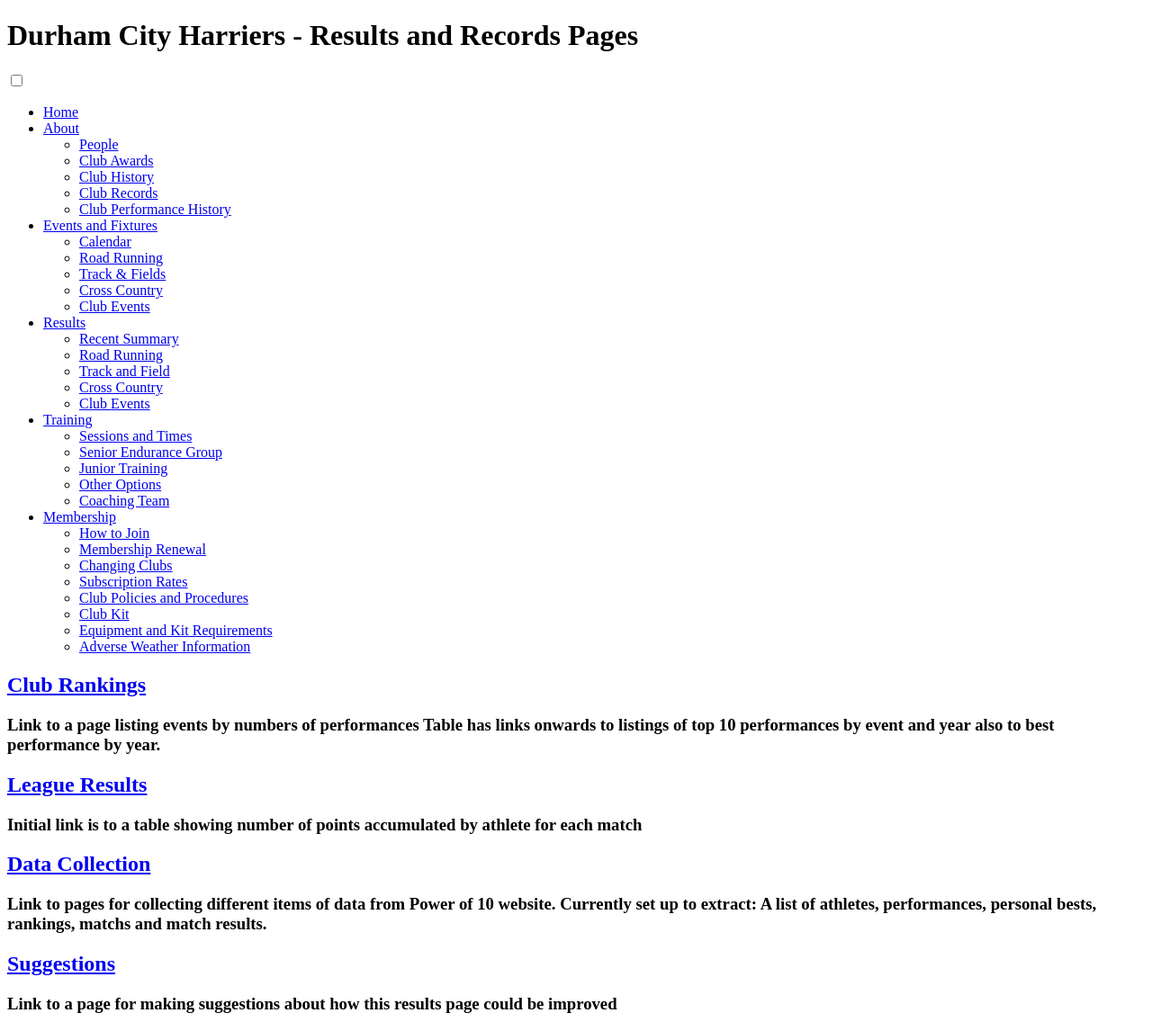
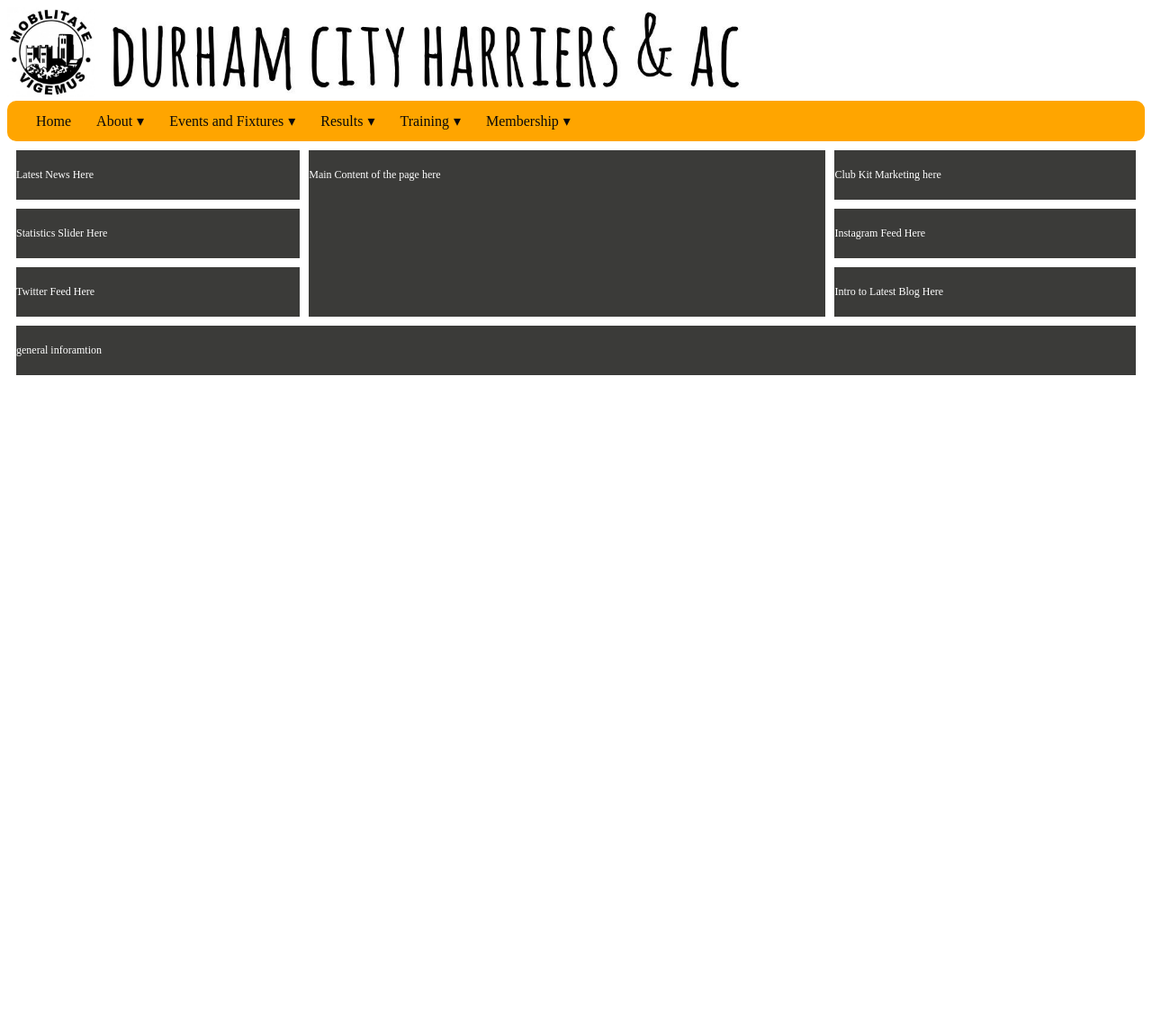
Before and after one commit to csnook123/dchresults, a Django app: page / in a window 1280 px wide. Shown: the whole page at 90% size. After the commit the page ends 417 px from the top, so only its background shows below. Run offline with Django 4.2, Linux system fonts and the light colour scheme.

Commit message:
starting to style it

```diff
--- a/clubrankings/static/css/style.css
+++ b/clubrankings/static/css/style.css
@@ -20,7 +20,7 @@
 	position: relative;
 }
 #menu a {
-	display: block;
+	display: inline;
 	line-height: 45px;
 	padding: 0 14px;
 	text-decoration: none;
@@ -48,7 +48,7 @@
 	display: none;
 	line-height: 45px;
 	text-align: center;
-	position: absolute;
+	position: relative;
 	left: 35px
 }
 #menu label:before {
@@ -59,14 +59,14 @@
 #menu ul.sub-menus{
 	height: auto;
 	overflow: hidden;
-	width: 170px;
-	background: #FFA500;
-	position: absolute;
+	width: 300%;
+	background: #00ff15;
+	position:fixed;
 	z-index: 99;
 	display: none;
 }
 #menu ul.sub-menus li {
-	display: block;
+	display: inline;
 	width: 100%;
 }
 #menu ul.sub-menus a {
@@ -74,7 +74,7 @@
 	font-size: 24px;
 }
 #menu li:hover ul.sub-menus {
-	display: block
+	display: inline
 }
 #menu ul.sub-menus a:hover{
 	background: #F2F2F2;
@@ -82,13 +82,42 @@
 }
 @media screen and (max-width: 800px){
 	#menu {position:relative}
-	#menu ul {background:#111;position:absolute;top:100%;right:0;left:0;z-index:3;height:auto;display:none}
-	#menu ul.sub-menus {width:100%;position:static;}
+	#menu ul {background:#111;position:relative;top:100%;right:0;left:0;z-index:3;height:auto;display:none}
+	#menu ul.sub-menus {width:100%;position:absolute;}
 	#menu ul.sub-menus a {padding-left:30px;}
-	#menu li {display:block;float:none;width:auto;}
-	#menu input, #menu label {position:absolute;top:0;left:0;display:block}
+	#menu li {display:inline;float:none;width:auto;}
+	#menu input, #menu label {position:relative;top:0;left:0;display:inline}
 	#menu input {z-index:4}
 	#menu input:checked + label {color:white}
 	#menu input:checked + label:before {content:"\00d7"}
-	#menu input:checked ~ ul {display:block}
+	#menu input:checked ~ ul {display:inline}
 }
+
+.item1 { grid-area: topleft; }
+.item2 { grid-area: midleft; }
+.item3 { grid-area: bottomleft; }
+.item4 { grid-area: centre; }
+.item5 { grid-area: topright; }
+.item6 { grid-area: midright; }
+.item7 { grid-area: bottomright; }
+.item8 { grid-area: footer; }
+
+.grid-container {
+  display: grid;
+  grid-template-areas:
+    'topleft centre centre topright'
+    'midleft centre centre midright'
+    'bottomleft centre centre bottomright'
+	'footer footer footer footer';
+  gap: 10px;
+  background-color: #ffa60000;
+  padding: 10px;
+}
+
+.grid-container > div {
+  background-color: rgba(10, 10, 8, 0.8);
+  color: #FFF;
+  text-align:start;
+  padding: 20px 0;
+  font-size: 12px;
+}
--- a/clubrankings/templates/clubrankings/index.html
+++ b/clubrankings/templates/clubrankings/index.html
@@ -1,16 +1,17 @@
 <!DOCTYPE html>
 <html lang="en">
 {% load static %}
-<link rel="stylesheet" type="text/css" href"{% static 'css/style.css' %}/>
+<link rel="stylesheet" type="text/css" href="{% static 'css/style.css' %}"/>
 <script src="{% static 'js/script.js' %}"></script>
 
     <head>
     <meta charset="UTF-8">
     <meta http-equiv="X-UA-Compatible" content="IE=edge">
     <meta name="viewport" content="width=device-width, initial-scale=1.0">
-    <title>Document</title>
+    <title>Durham City Harriers</title>
 </head>
-<h1>Durham City Harriers - Results and Records Pages</h1>
+<img height = "100px" src="{% static 'media/clublogo.jpg' %}" alt="clublogo">
+  <img height = "100px" src="{% static 'media/clubname.jpg' %}" alt="clubname">
 
 <nav id='menu'>
   <input type='checkbox' id='responsive-menu' onclick='updatemenu()'><label></label>
@@ -69,22 +70,17 @@
 
 
 <body>
-    <h2><a href="ranking">Club Rankings</a></h3>
-    <h3>Link to a page listing events by numbers of performances
-        Table has links onwards to listings of top 10 performances by event and year
-        also to best performance by year.
-    </h3>
 
-    <h2><a href="league_charts/1">League Results</a></h2>
-    <h3>Initial link is to a table showing number of points accumulated by athlete for each match</h3>
+  <div class="grid-container">
+    <div class="item1">Latest News Here</div>
+    <div class="item2">Statistics Slider Here</div>
+    <div class="item3">Twitter Feed Here</div>
+    <div class="item4">Main Content of the page here</div>
+    <div class="item5">Club Kit Marketing here</div>
+    <div class="item6">Instagram Feed Here</div>
+    <div class="item7">Intro to Latest Blog Here</div>
+    <div class="item8">general inforamtion</div>
+  </div>
 
-    <h2><a href="dataload/checknumbers">Data Collection</a></h2>
-    <h3>Link to pages for collecting different items of data from Power of 10 website.
-        Currently set up to extract:
-            A list of athletes, performances, personal bests, rankings, matchs and match results.
-    </h3>
-
-    <h2><a href="suggestions">Suggestions</a></h2>
-    <h3>Link to a page for making suggestions about how this results page could be improved</h3>
 </body>
 </html>
--- a/clubrankings/views.py
+++ b/clubrankings/views.py
@@ -6,6 +6,10 @@ import sqlite3
 import pandas as pd
 
 # Create your views here.
+
+# Image of Club logo and text at the top
+# Divisions in the page to hold views from python
+# Tables to have black and orange alternating stripes with white text
 
 def index(request):
     return render(request, 'clubrankings/index.html')
```
Also changed, not shown: clubrankings/static/media/clublogo.jpg (added), clubrankings/static/media/clubname.jpg (added).
